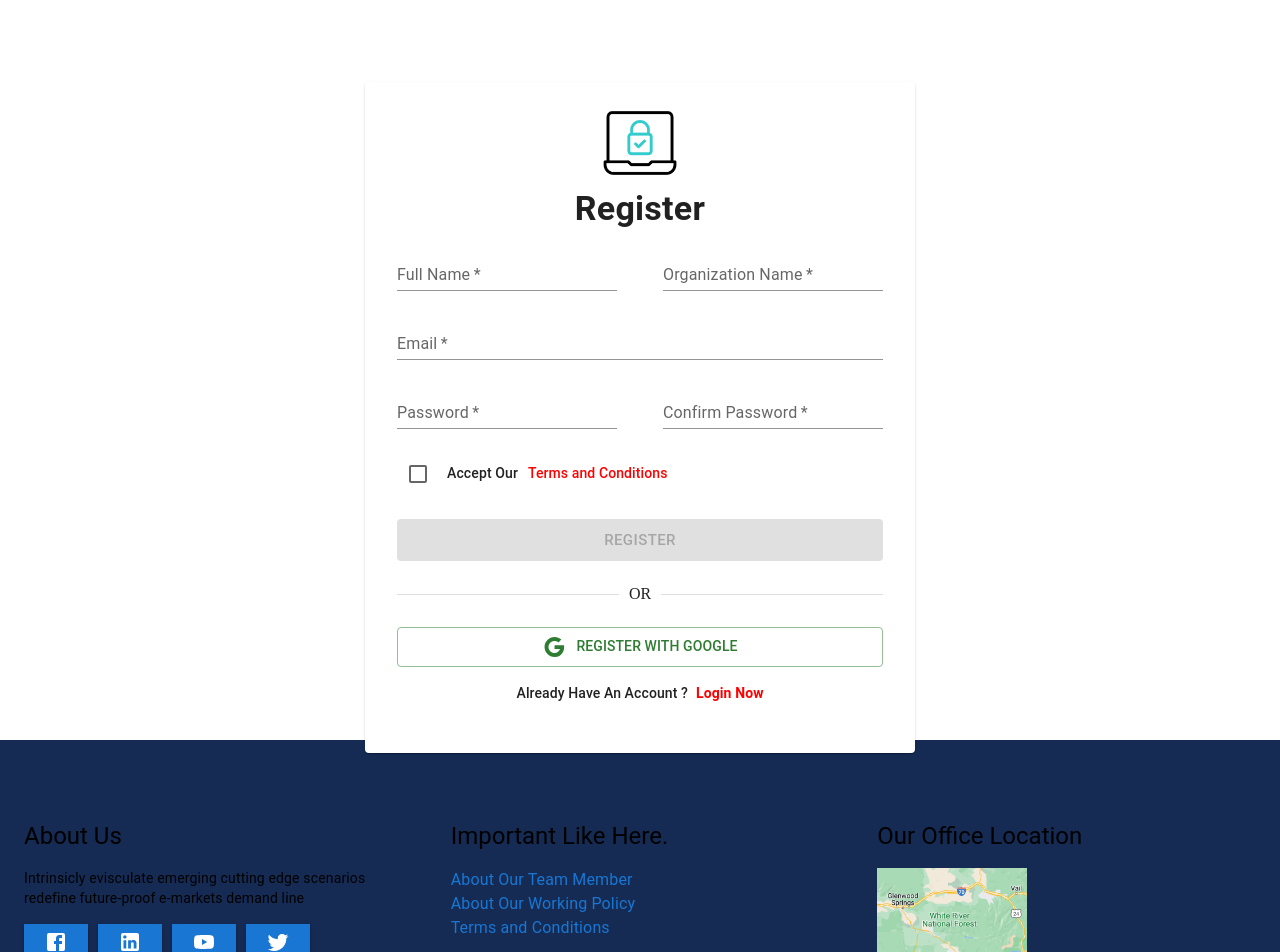
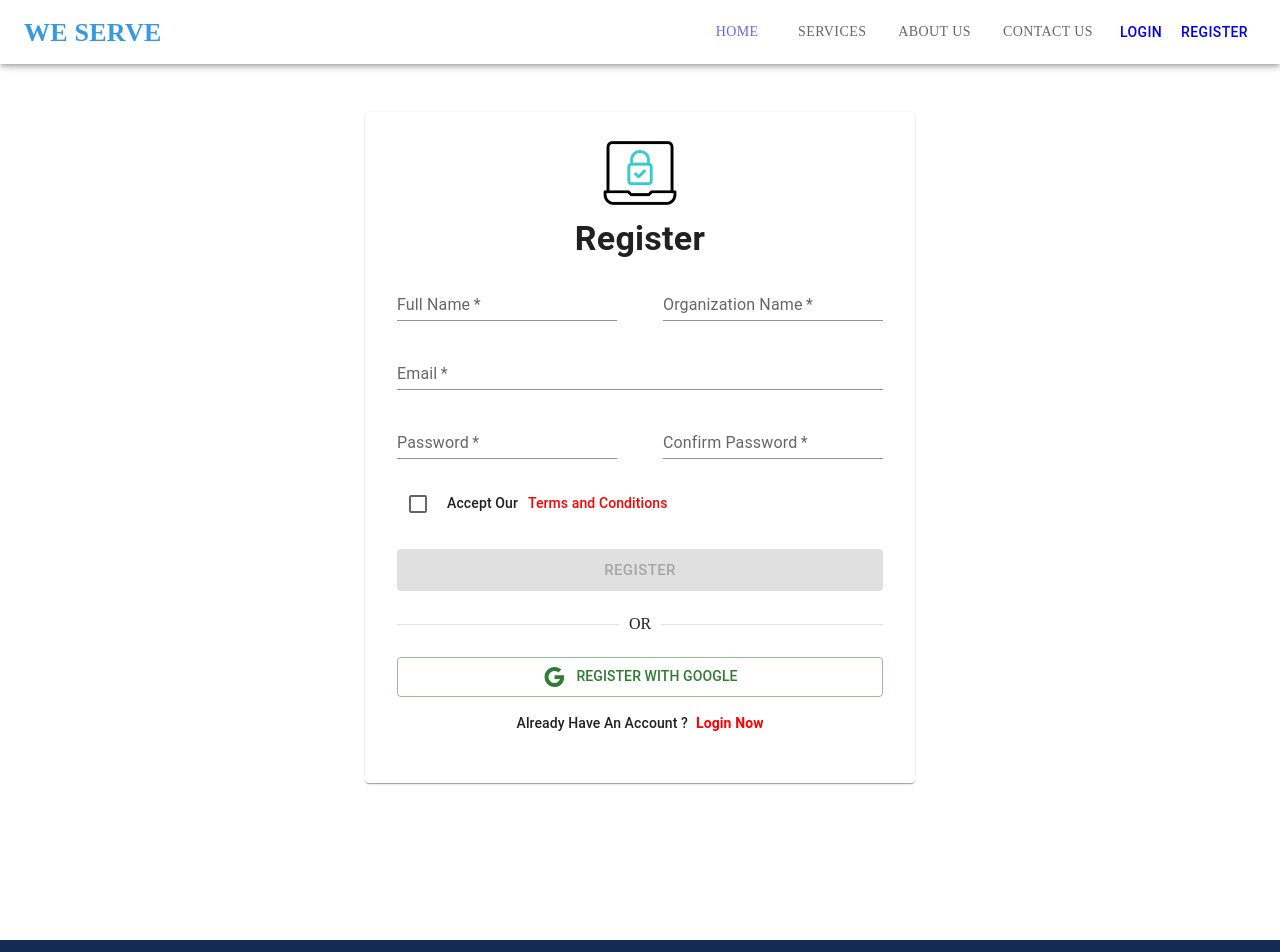
Before and after one commit to anowarzz/WE-SERVE-A-Project-with-Asynchronous-Minds, a Next.js app: page /register in a window 1280 px wide. Shown: the top 952 px of the page. Built offline with nearby package versions, Linux system fonts and the light colour scheme; no server answers.

Commit message:
modified navbar and footer

```diff
--- a/Shared/Footer/Footer.js
+++ b/Shared/Footer/Footer.js
@@ -16,6 +16,7 @@ const Footer = () => {
           display: "flex",
           marginX: 'auto',
           justifyContent: "space-between",
+          color:'white'
         }}
       >
         <Container>
@@ -72,12 +73,12 @@ const Footer = () => {
           <div>
             <Typography>
               <Link href="#" underline="none">
-                {"About Our Team Member"}
+                {"Our Team Member"}
               </Link>
             </Typography>
             <Typography>
               <Link href="#" underline="none">
-                {"About Our Working Policy"}
+                {"Our Working Policy"}
               </Link>
             </Typography>
             <Typography>
@@ -99,7 +100,7 @@ const Footer = () => {
         bgcolor: "#152B54",
         paddingY: "1rem"
       }}>
-        <Typography sx={{textAlign: 'center'}} variant="subtitle2">All Copyright Received by Asynchronous Minds team member.</Typography>
+        <Typography sx={{textAlign: 'center', color:'white'}} variant="subtitle2">All Copyright Received by Asynchronous Minds team member.</Typography>
       </Box>
     </>
   );
--- a/Shared/Navbar/Navbar.js
+++ b/Shared/Navbar/Navbar.js
@@ -1,19 +1,33 @@
+import {
+  Button,
+  IconButton,
+  Menu,
+  MenuItem,
+  Tab,
+  Tabs,
+  Toolbar,
+  Tooltip,
+  Typography,
+  useMediaQuery,
+  useTheme,
+} from "@mui/material";
+import AppBar from "@mui/material/AppBar";
+import SearchIcon from "@mui/icons-material/Search";
+import { useContext, useState } from "react";
+import DrawerCom from "./DrawerCom";
+import { AuthContext } from "@/contexts/AuthProvider";
+import { useRouter } from "next/router";
+import Link from "next/link";
+import PersonIcon from '@mui/icons-material/Person';
 
-import { IconButton, Menu, MenuItem, Tab, Tabs, Toolbar, Typography,useMediaQuery,useTheme } from '@mui/material';
-import AppBar from '@mui/material/AppBar';
-import SearchIcon from '@mui/icons-material/Search';
-import { useContext, useState } from 'react';
-import DrawerCom from './DrawerCom';
-import { AuthContext } from '@/contexts/AuthProvider';
-import { useRouter } from 'next/router';
 
 const Navbar = () => {
-  const [value,setValue]=useState()
-  const theme=useTheme()
-  const isMatch=useMediaQuery(theme.breakpoints.down('md'))
+  const [value, setValue] = useState();
+  const theme = useTheme();
+  const isMatch = useMediaQuery(theme.breakpoints.down("md"));
 
-  const [anchorEl, setAnchorEl] =useState(null);
-  const [anchorEl2, setAnchorEl2] =useState(null);
+  const [anchorEl, setAnchorEl] = useState(null);
+  const [anchorEl2, setAnchorEl2] = useState(null);
   const open = Boolean(anchorEl);
   const open2 = Boolean(anchorEl2);
   const handleClick = (event) => {
@@ -29,85 +43,111 @@ const Navbar = () => {
     setAnchorEl2(null);
   };
 
-
-
   // Using router Hook
   const router = useRouter();
 
-
   // Getting User and data from context api
-const {user, logOut} = useContext(AuthContext);
-
-
+  const { user, logOut } = useContext(AuthContext);
 
   // Logging out a user
   const logOutHandler = () => {
     logOut()
       .then(() => {
-  router.push('/login')
+        router.push("/login");
       })
-.catch((err) => console.error(err))
-}
-
-
+      .catch((err) => console.error(err));
+  };
 
   return (
     <div>
-            <AppBar sx={{background:'white'}}>
+      <AppBar sx={{ background: "white" }}>
         <Toolbar>
-
-                {
-                    isMatch ?(
+          {isMatch ? (
             <>
-                             <Typography color='primary' sx={{marginRight:"auto"}}>We Serve</Typography>
-                             <DrawerCom/>
-
-
-
+              <Typography color="primary" sx={{ marginRight: "auto", cursor:'pointer' }}>
+                WE SERVE
+              </Typography>
+              <DrawerCom />
             </>
-                    )
-                    :(
+          ) : (
             <>
-                        <Typography sx={{fontSize:'26px',fontFamily:'raleway', fontWeight:'700',color:'black'}}>We Serve</Typography>
+              <Typography
+                sx={{
+                  fontSize: "26px",
+                  fontFamily: "raleway",
+                  fontWeight: "700",
+                  color: " #3899E3",
+                  cursor:'pointer'
+                }}
+              >
+                WE SERVE
+              </Typography>
               <Tabs
-                 sx={{marginLeft:"auto",}}
+                sx={{ marginLeft: "auto" }}
                 value={value}
                 indicatorColor="secondary"
-                textColor='primary'
-                 onChange={(e,value)=>setValue(value)}
+                textColor="primary"
+                onChange={(e, value) => setValue(value)}
               >
+                  <Link href="/" style={{textDecoration:'none'}}>
+                <Tab sx={{ fontFamily: "raleway" }} label="HOME">
 
-                <Tab sx={{fontFamily:'raleway'}} label="HOME" />
+                  </Tab>
+                  </Link>
 
-                <Tab sx={{fontFamily:'raleway'}} label="SERVICES"
+                <Tab
+                  sx={{ fontFamily: "raleway" }}
+                  label="SERVICES"
                   id="services"
-                     aria-controls={open ? 'servicesItem' : undefined}
+                  aria-controls={open ? "servicesItem" : undefined}
                   aria-haspopup="true"
-                     aria-expanded={open ? 'true' : undefined}
+                  aria-expanded={open ? "true" : undefined}
                   onClick={handleClick}
                 />
-                <Tab sx={{fontFamily:'raleway'}} label="ABOUT US"/>
-                <Tab sx={{fontFamily:'raleway'}} label="PRODUCTS"
+                <Tab sx={{ fontFamily: "raleway" }} label="ABOUT US" />
+                {/* <Tab sx={{fontFamily:'raleway'}} label="PRODUCTS"
                  id="products"
                  aria-controls={open2 ? 'productsItem' : undefined}
                  aria-haspopup="true"
                  aria-expanded={open2 ? 'true' : undefined}
                  onClick={handleClick2}
 
-                />
-                <Tab sx={{fontFamily:'raleway'}} label="CONTACT US"/>
+                /> */}
+                <Tab sx={{ fontFamily: "raleway" }} label="CONTACT US" />
+                {user?.uid ?
 
+               <>
+               <Button>
+               Dashboard
+               </Button>
+                    <Button onClick={logOutHandler} size="small" style={{color:'red'}}>Log Out</Button>
+            <Tooltip title={user?.displayName}>
+            <IconButton size="large" aria-label="search" color="inherit">
+                  <PersonIcon sx={{color:'black'}}/>
+              </IconButton>
+            </Tooltip>
+
+                    </>
+
+                    :
+                   <>
+                                 <Button>
+                      <Link href="/login" style={{ textDecoration: "none" }}>
+                        Login
+                      </Link>
+                  </Button>
+
+                  <Button>
+                    <Link href="/register" style={{ textDecoration: "none" }}>
+                      Register
+                    </Link>
+                    </Button>
+                  </>
+                }
               </Tabs>
-                <IconButton    size="large" aria-label="search" color="inherit">
-            <SearchIcon />
-            </IconButton>
             </>
-                    )
-                }
-
-
+          )}
         </Toolbar>
-
       </AppBar>
       <Menu
         id="servicesItem"
@@ -115,12 +155,13 @@ logOut()
         open={open}
         onClose={handleClose}
         MenuListProps={{
-          'aria-labelledby': 'services',
+          "aria-labelledby": "services",
         }}
       >
-        <MenuItem onClick={handleClose}>Profile</MenuItem>
-        <MenuItem onClick={handleClose}>My account</MenuItem>
-        <MenuItem onClick={logOutHandler}>Logout</MenuItem>
+        <MenuItem onClick={handleClose}>Survey</MenuItem>
+        <MenuItem onClick={handleClose}>HR Management</MenuItem>
+        <MenuItem onClick={handleClose}>Work Desk</MenuItem>
+        {/* <MenuItem onClick={logOutHandler}>Logout</MenuItem> */}
       </Menu>
       <Menu
         id="productsItem"
@@ -128,7 +169,7 @@ logOut()
         open={open2}
         onClose={handleClose2}
         MenuListProps={{
-          'aria-labelledby': 'products',
+          "aria-labelledby": "products",
         }}
       >
         <MenuItem onClick={handleClose}>products</MenuItem>
--- a/pages/_app.js
+++ b/pages/_app.js
@@ -1,11 +1,13 @@
 import AuthProvider from "@/contexts/AuthProvider";
 import Footer from "@/Shared/Footer/Footer";
+import Navbar from "@/Shared/Navbar/Navbar";
 import "@/styles/globals.css";
 
 export default function App({ Component, pageProps }) {
   return (
     <AuthProvider>
       <>
+      <Navbar />
       <Component {...pageProps} />
       <Footer></Footer>
       </>
--- a/pages/login.js
+++ b/pages/login.js
@@ -94,13 +94,14 @@ const handleGoogleLogIn = () =>{
     <Box
       sx={{
         width: "100%",
-        margin: "50px auto",
+        margin: "100px auto",
         boxShadow: "inherit",
         display: "flex",
         justifyContent: "center",
         alignItems: "center",
         height: "80vh",
         padding: "2rem",
+
       }}
     >
       <Stack width="400px" margin="auto">
--- a/pages/register.js
+++ b/pages/register.js
@@ -24,7 +24,7 @@ import { AuthContext } from "@/contexts/AuthProvider";
 import { GoogleAuthProvider } from "firebase/auth";
 import GoogleIcon from "@mui/icons-material/Google";
 import { useRouter } from "next/router";
-import { AltRouteRounded } from "@mui/icons-material";
+import { AltRouteRounded, NearMe } from "@mui/icons-material";
 import { ScaleLoader } from "react-spinners";
 
 
@@ -85,7 +85,7 @@ const Register = () => {
       setError("");
       const user = result.user;
       console.log(user);
-      handleUpdateUserProfile();
+      handleUpdateUserProfile(userInfo?.name);
       setLoading(false)
       router.push("/");
     });
@@ -126,7 +126,7 @@ const Register = () => {
     <Box
       sx={{
         width: "100%",
-        margin: "50px auto",
+        margin: "80px auto 220px ",
         boxShadow: "inherit",
         display: "flex",
         justifyContent: "center",
```
Lines whose indentation alone changed are shown as unchanged.
